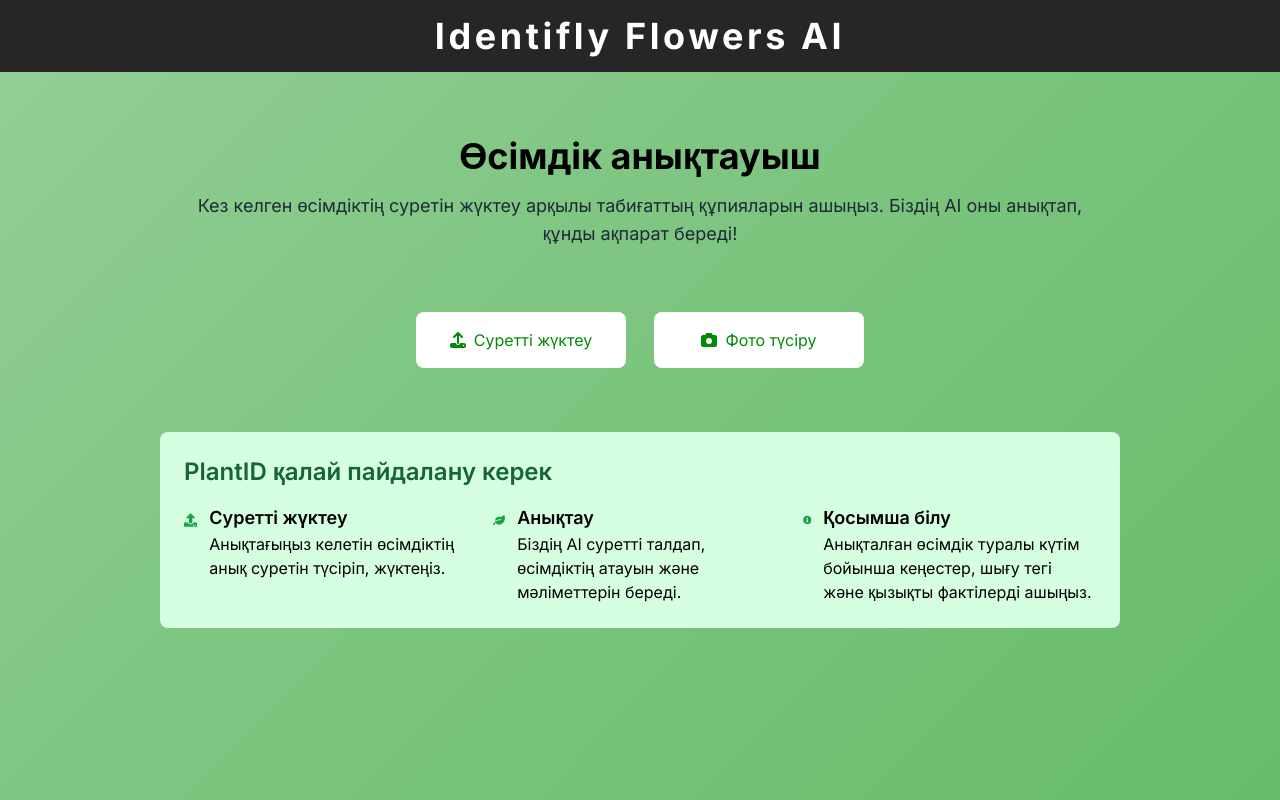
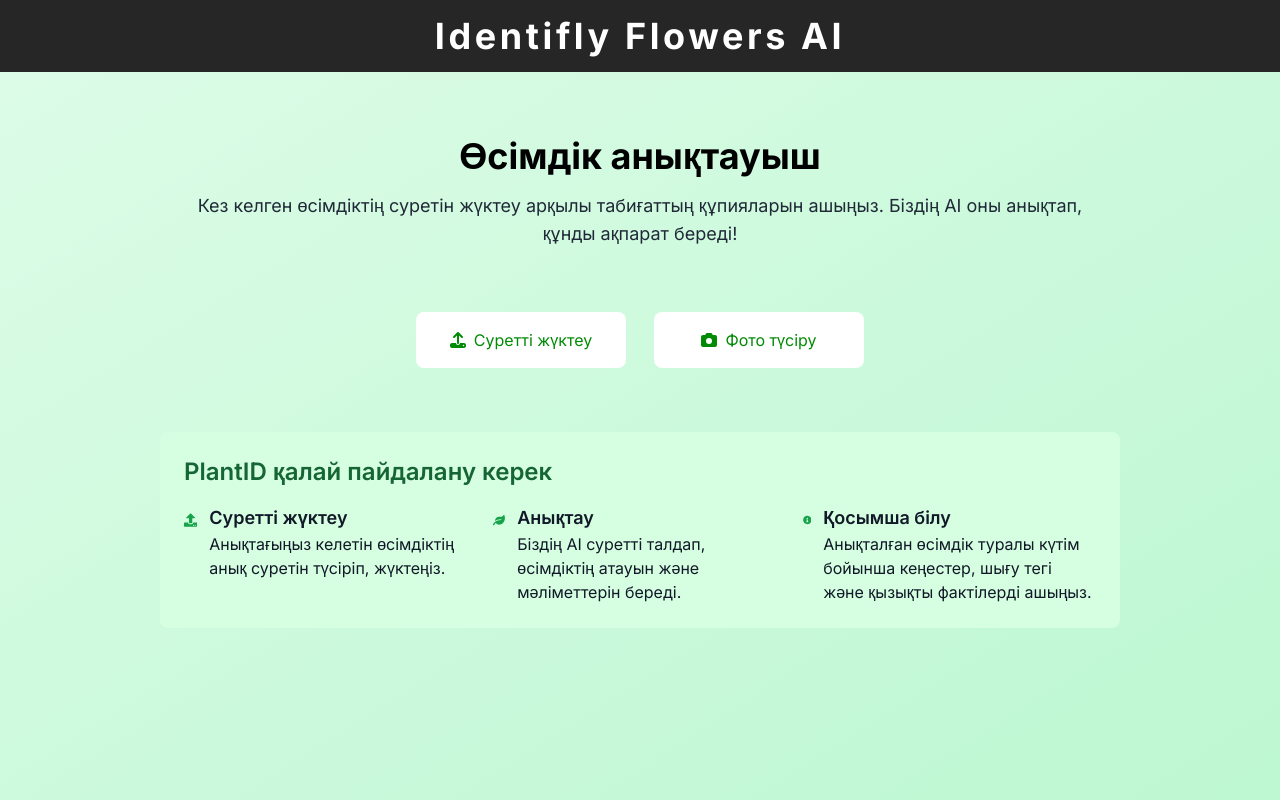
Before and after one commit to IslamRtR/IdentiflyFlowersAI, a Next.js app: page / in a window 1280 px wide. Shown: the top 800 px of the page. Built offline with nearby package versions, Linux system fonts and the light colour scheme.

Commit message:
Update globals.css

```diff
--- a/app/globals.css
+++ b/app/globals.css
@@ -1,31 +1,84 @@
-@import url('https://fonts.googleapis.com/css2?family=Poppins:ital,wght@0,100;0,200;0,300;0,400;0,500;0,600;0,700;0,800;0,900;1,100;1,200;1,300;1,400;1,500;1,600;1,700;1,800;1,900&display=swap');
+/* app/globals.css */
+@import url('https://fonts.googleapis.com/css2?family=Poppins:wght@300;400;500;600;700&display=swap');
 
 @tailwind base;
 @tailwind components;
 @tailwind utilities;
 
+:root {
+  --bg-primary: #ffffff;
+  --bg-secondary: #f7f7f7;
+  --bg-card: #ffffff;
+  --bg-card-hover: #e5e7eb;
+  --text-primary: #111827;
+  --text-secondary: #4b5563;
+  --text-heading: #111827;
+  --shadow-color: rgba(0, 0, 0, 0.1);
+  --ring-color: #d1d5db;
+  --nav-bg: #111827;
+  --nav-text: #f3f4f6;
+  --nav-text-hover: #d1d5db;
+  --footer-bg: #111827;
+  --footer-text: #d1d5db;
+  --footer-heading: #ffffff;
+}
 
-@keyframes gradientAnimation {
-    0% {
-      background-position: 0% 50%;
-    }
-    50% {
-      background-position: 100% 50%;
-    }
-    100% {
-      background-position: 0% 50%;
-    }
+[data-theme='dark'] {
+  --bg-primary: #1f2937;
+  --bg-secondary: #374151;
+  --bg-card: #2d3748;
+  --bg-card-hover: #4b5563;
+  --text-primary: #f3f4f6;
+  --text-secondary: #d1d5db;
+  --text-heading: #ffffff;
+  --shadow-color: rgba(0, 0, 0, 0.3);
+  --ring-color: #6b7280;
+  --nav-bg: #1f2937;
+  --nav-text: #f3f4f6;
+  --nav-text-hover: #9ca3af;
+  --footer-bg: #1f2937;
+  --footer-text: #9ca3af;
+  --footer-heading: #ffffff;
+}
+
+html, body {
+  font-family: 'Poppins', sans-serif;
+  scroll-behavior: smooth;
+  background-color: var(--bg-primary);
+  color: var(--text-primary);
+}
+
+.card {
+  @apply bg-[var(--bg-card)] shadow-md rounded-xl p-6 hover:bg-[var(--bg-card-hover)] hover:shadow-xl transition-shadow duration-300 ease-in-out;
+}
+
+.button-primary {
+  @apply bg-[var(--text-primary)] text-[var(--bg-primary)] font-medium py-2 px-6 rounded-lg hover:bg-[var(--text-secondary)] transition-all duration-300;
+}
+
+.heading {
+  @apply text-3xl md:text-4xl font-bold text-[var(--text-heading)] mb-6;
+}
+
+.subheading {
+  @apply text-xl text-[var(--text-secondary)] mb-4;
+}
+
+.centered {
+  @apply flex justify-center items-center;
+}
+
+.fade-in {
+  animation: fadeIn 0.6s ease-in-out forwards;
+}
+
+@keyframes fadeIn {
+  from {
+    opacity: 0;
+    transform: translateY(10px);
   }
-
-  .moving-gradient {
-    background: linear-gradient(-45deg, #4CAF50, #81C784, #C8E6C9, #E8F5E9);
-    background-size: 400% 400%;
-    animation: gradientAnimation 15s ease infinite;
-    min-height: 100vh;
+  to {
+    opacity: 1;
+    transform: translateY(0);
   }
-
-  .content-wrapper {
-    display: flex;
-    flex-direction: column;
-    min-height: 100vh;
-  }
+}
```
